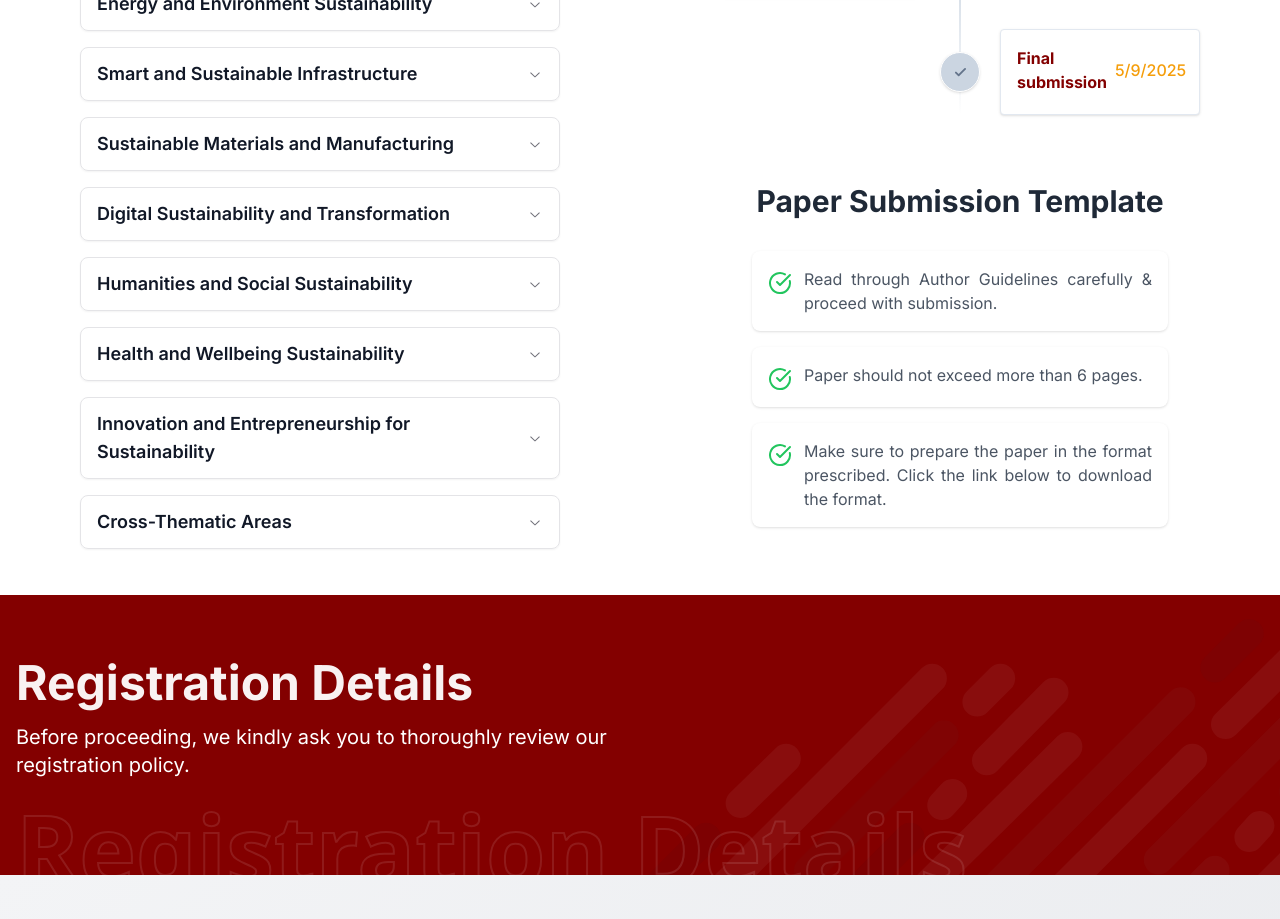
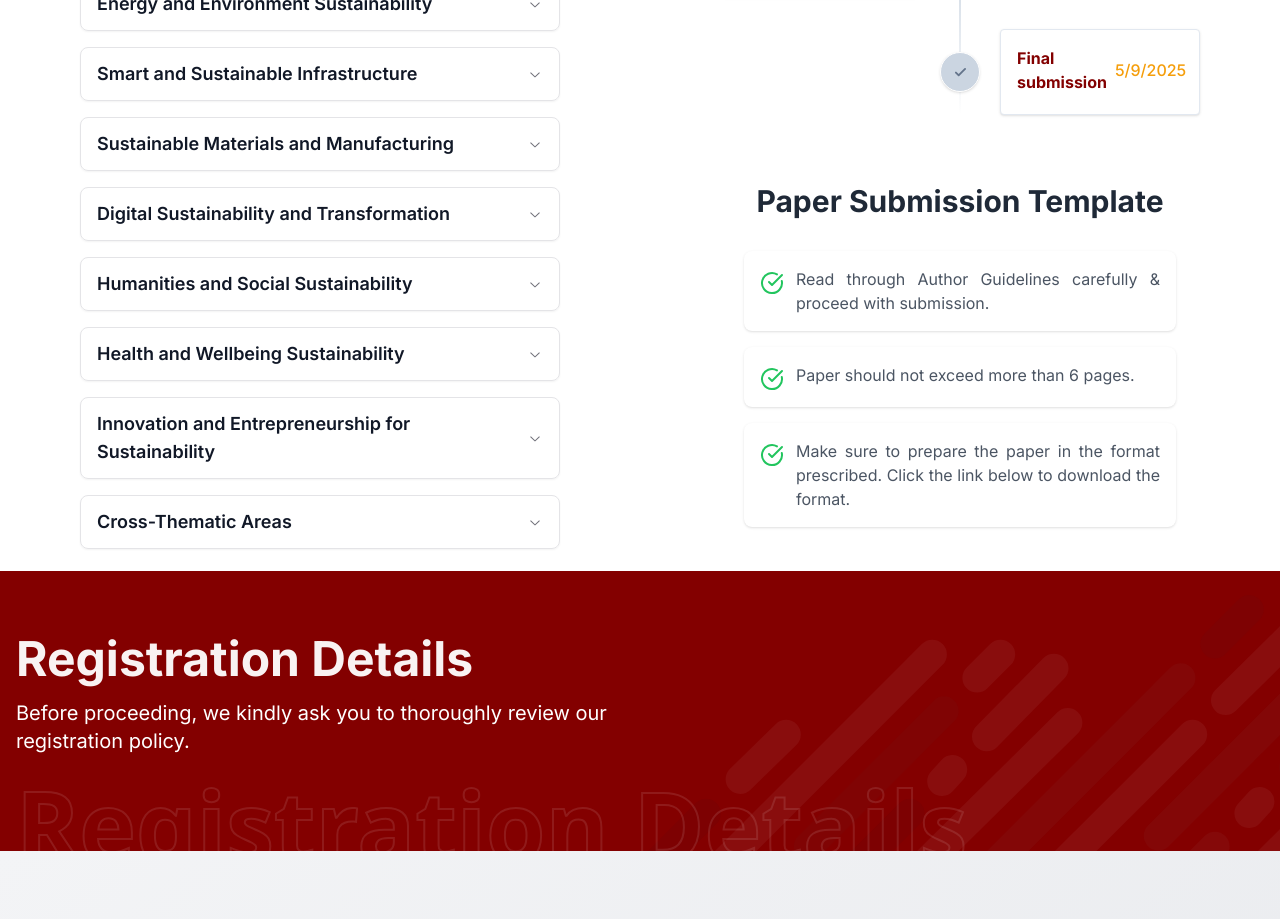
Before and after one commit to kmrsanthosh/TCEResearchConclave, a Next.js app: page / in a window 1280 px wide. Shown: the part 1780-2699 px from the top of the page. Built offline with nearby package versions, Linux system fonts and the light colour scheme.

Commit message:
Refactor PaperSubmissionTemplate component and update padding in CSS

```diff
--- a/components/PaperSubmissionTemplate.tsx
+++ b/components/PaperSubmissionTemplate.tsx
@@ -4,7 +4,8 @@ import { CheckCircle } from "lucide-react";
 
 const PaperSubmissionTemplate: React.FC = () => {
   return (
-    <div className="mt-5 p-1 sm:p-6 md:p-8 lg:py-12 rounded-lg ">
+    <>
+      <div className="mt-5 p-1 sm:p-6 md:pt-8 lg:pt-12 rounded-lg ">
         <h2 className="text-3xl text-center font-bold text-gray-800 mb-6">
           Paper Submission Template
         </h2>
@@ -18,7 +19,8 @@ const PaperSubmissionTemplate: React.FC = () => {
           >
             <CheckCircle className="h-6 w-6 text-green-500 mr-3 flex-shrink-0 mt-1" />
             <p className="text-gray-600">
-            Read through Author Guidelines carefully & proceed with submission.
+              Read through Author Guidelines carefully & proceed with
+              submission.
             </p>
           </motion.div>
           <motion.div
@@ -46,6 +48,7 @@ const PaperSubmissionTemplate: React.FC = () => {
           </motion.div>
         </div>
       </div>
+    </>
   );
 };
 
```
Lines whose indentation alone changed are shown as unchanged.
